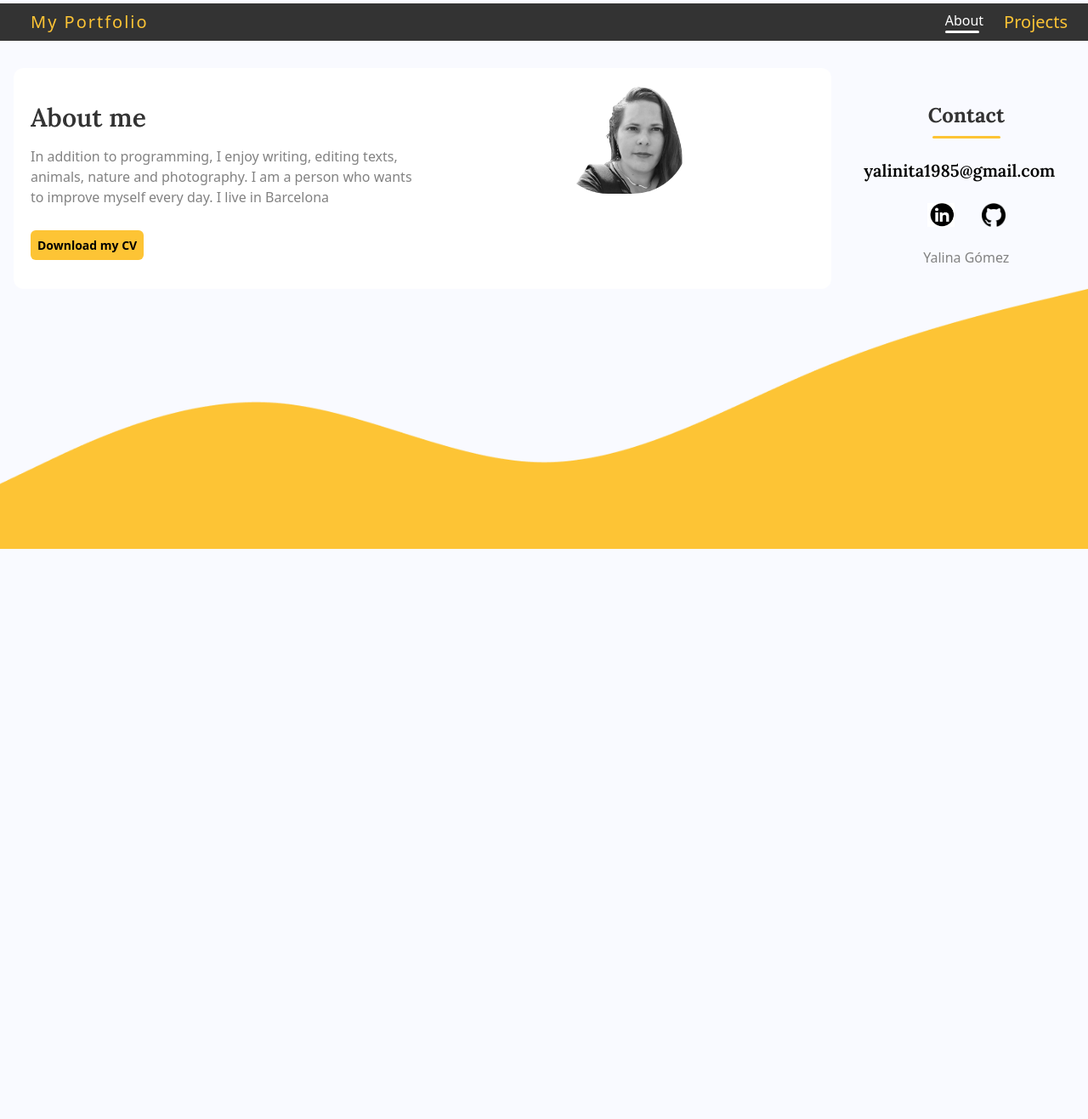
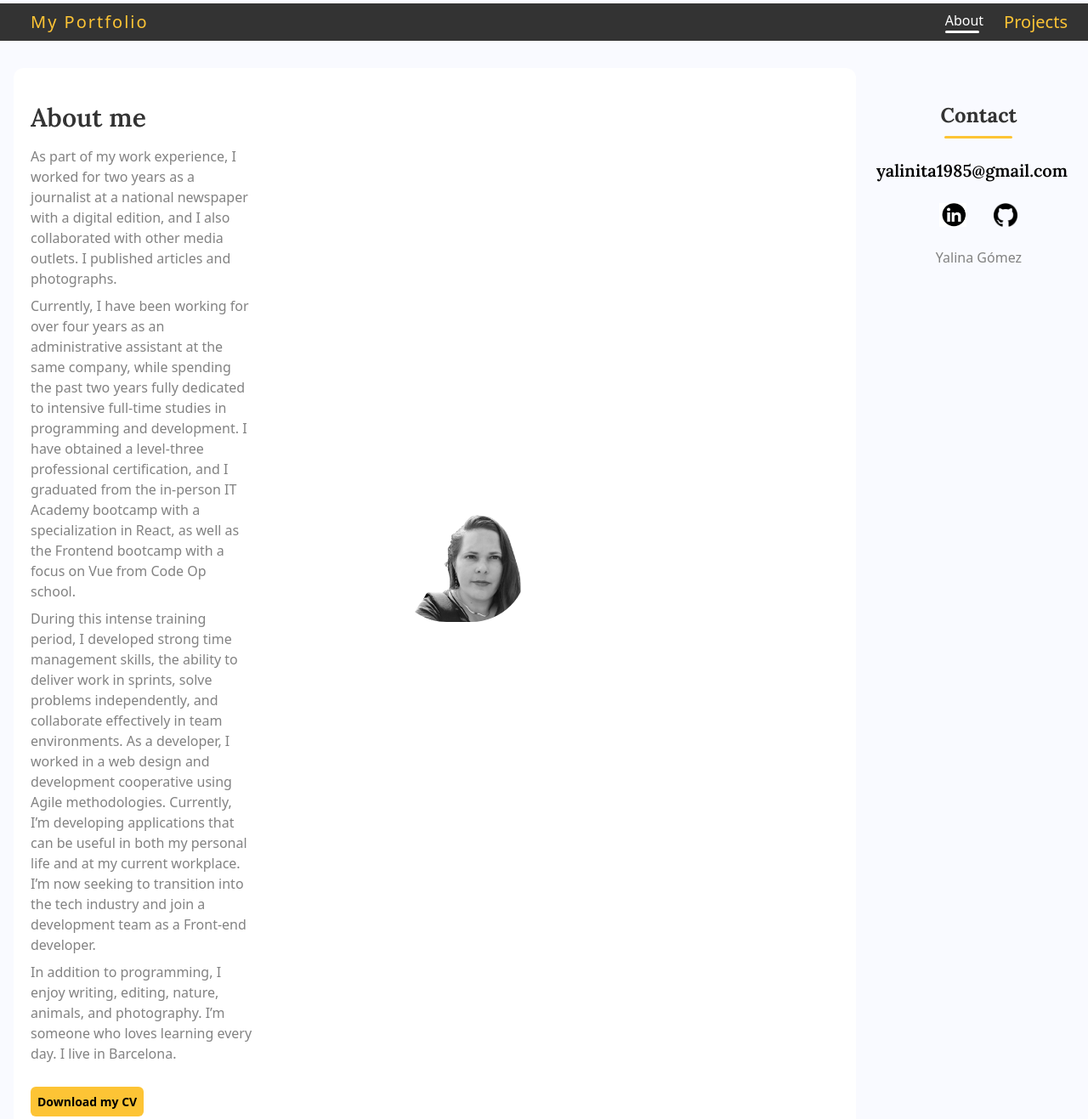
Before and after one commit to yali1986/MyPortfolio, a website: page about.html in a window 1280 px wide. Shown: the top 1317 px of the page at 85% size. Before the commit the page ends 800 px from the top, so only its background shows below. Drawn offline with Linux system fonts and the light colour scheme.

Commit message:
new presentation

```diff
--- a/about.html
+++ b/about.html
@@ -51,20 +51,32 @@
   <main>
     <section class="flex flex-col md:flex-row mt-8">
       <div class="bg-white rounded-xl py-10 mx-4 px-5 ">
-        <div class="flex flex-col-reverse xs:flex-row justify-between items-center">
-          <div class="w-1/2">
+        <div class="flex flex-col-reverse xs:flex-row justify-center md:gap-40 items-center">
+          <div class="xl:w-1/3">
             <h2 class=" text-xl sm:text-3xl font-semibold text-secundary pb-4 font-lora text-left">About me</h2>
 
-            <p class="color-p mb-8">
-              In addition to programming, I enjoy writing, editing texts, animals, nature and photography. I am a person who wants to improve myself every day.
-              I live in Barcelona</p>
+            <p class="color-p mb-2">
+              As part of my work experience, I worked for two years as a journalist at a national newspaper with a digital edition, and I also collaborated with other media outlets. I published articles and photographs.
+              <p class="color-p mb-2">
+                Currently, I have been working for over four years as an administrative assistant at the same company, while spending the past two years fully dedicated to intensive full-time studies in programming and development.
+                I have obtained a level-three professional certification, and I graduated from the in-person IT Academy bootcamp with a specialization in React, as well as the Frontend bootcamp with a focus on Vue from Code Op school.
+              </p>
+              <p class="color-p mb-2">
+                During this intense training period, I developed strong time management skills, the ability to deliver work in sprints, solve problems independently, and collaborate effectively in team environments.
+                As a developer, I worked in a web design and development cooperative using Agile methodologies. Currently, I’m developing applications that can be useful in both my personal life and at my current workplace. I’m now seeking to transition into the tech industry and join a development team as a Front-end developer.
+              </p>
+             <p class="color-p mb-8">
+              In addition to programming, I enjoy writing, editing, nature, animals, and photography. I’m someone who loves learning every day. I live in Barcelona.
+             </p>
+
+
             <div>
               <a href="./assets/docs/Currículum Desarrolladora Web Front End dic2024 wAndB.pdf.pdf" class="button-yelow text-[12px] lg:text-[14px] py-2" target="_blank"
               download="CVYalinaGomez.pdf">Download my CV</a>
             </div>
           </div>
 
-          <div class="w-1/3 flex items-start -ml-8 xs:ml-0 xs:-mt-20 sm:mt-10 mb-4">
+          <div class="lg:w-2/3 flex items-start -ml-8 xs:ml-0 xs:-mt-20 sm:mt-10 mb-4">
             <img src="./assets/perfilAbout.png" alt="profile photo" class="w-40 rounded-full"/>
           </div>
         </div>
```
Also changed, not shown: index.html (+6 -0 lines), output.css.
